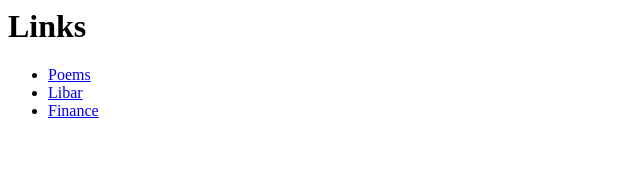
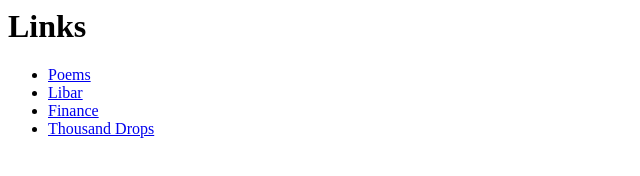
Before and after one commit to vaibhavb/vaibhavb.github.io, a plain HTML site: page index.html in a window 1280 px wide. Shown: the whole page, without its empty margins (0-640 px from the left). Drawn offline with Linux system fonts and the light colour scheme.

Commit message:
index updates

```diff
--- a/index.html
+++ b/index.html
@@ -8,6 +8,7 @@
 		<li><a href="./poems.html">Poems</a></li>
 		<li><a href="./libar.html">Libar</a></li>
 		<li><a href="./finances">Finance</a></li>
+		<li><a href="./thousanddrops">Thousand Drops</a></li>
 	</ul>
 </div>
 
```
